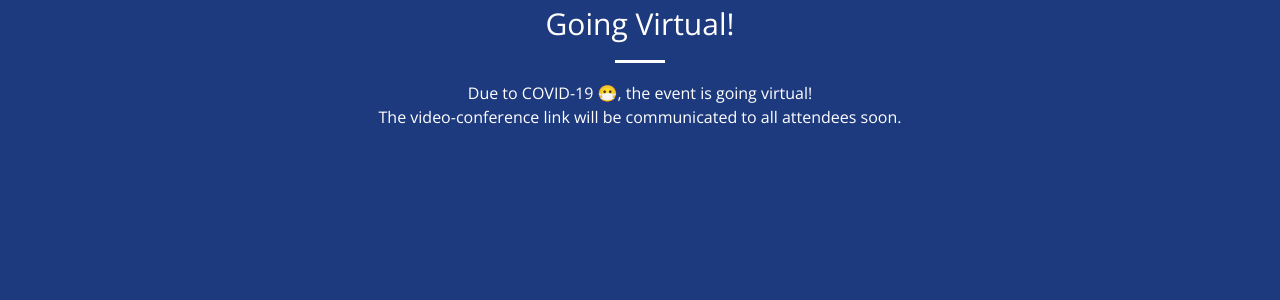
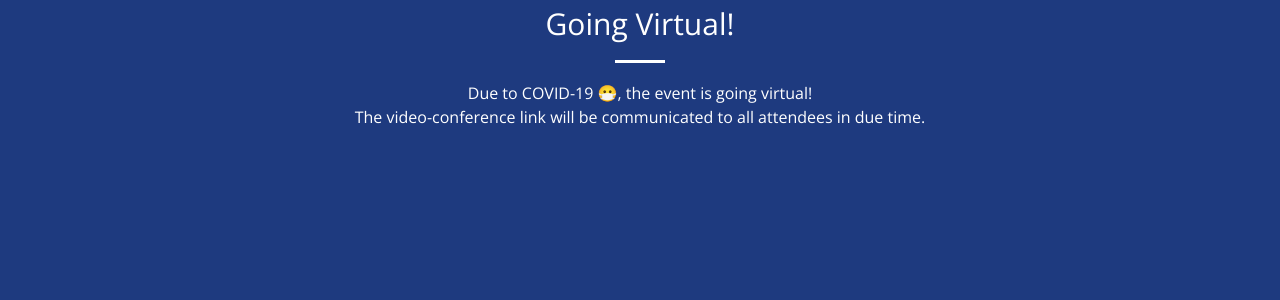
Before and after one commit to hack-commit-push/paris2021, a Jekyll site: the page built from index.html, in a window 1280 px wide and 900 px high, scrolled down 2018 px. Shown: the part 154-454 px from the top of the window. Built offline with Jekyll 4.4.1, drawn with Linux system fonts in a browser that asks for light colours.

Commit message:
Fix wording and homogeneize font size

```diff
--- a/_includes/agenda.html
+++ b/_includes/agenda.html
@@ -5,7 +5,7 @@
                 <h2 class="section-heading">Agenda (time in <a href="https://time.is/UTC+2" rel="noopener" target="_blank">UTC+2</a>)</h2>
                 <hr class="primary">
                 {% if site.data.agenda.size == 0 %}
-                <h3>To be announced</h3>
+                <p>To be announced</p>
                 {% endif %}
             </div>
         </div>
--- a/_includes/venue.html
+++ b/_includes/venue.html
@@ -6,7 +6,7 @@
                 <hr class="primary">
                 <p>
                     Due to COVID-19 😷, the event is going virtual!<br/>
-                    The video-conference link will be communicated to all attendees soon.
+                    The video-conference link will be communicated to all attendees in due time.
                 </p>
             </div>
         </div>
```
